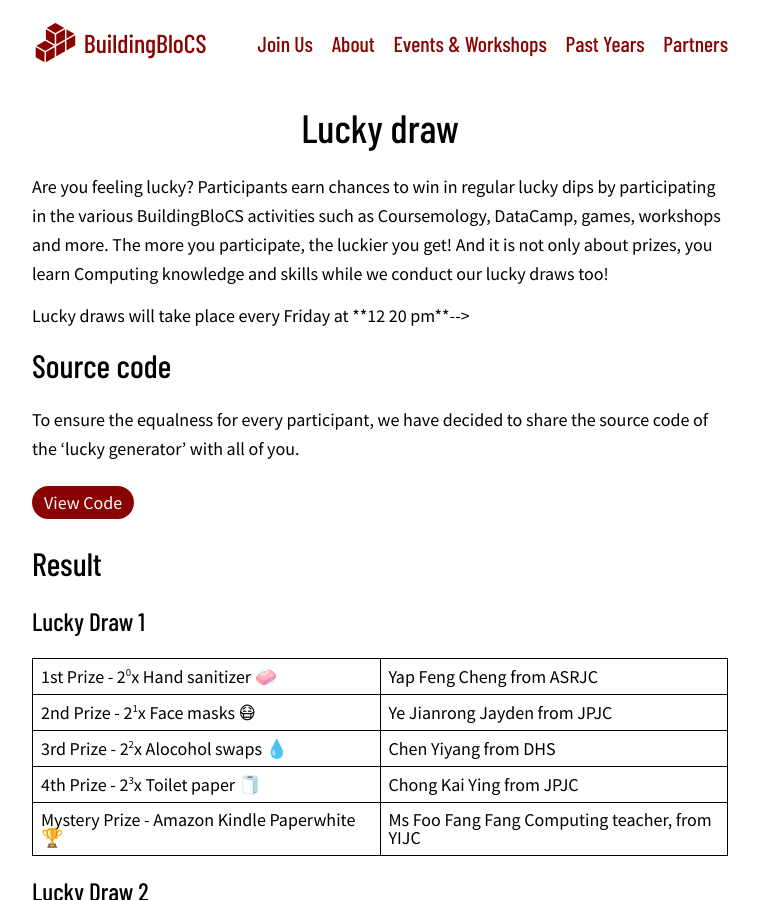
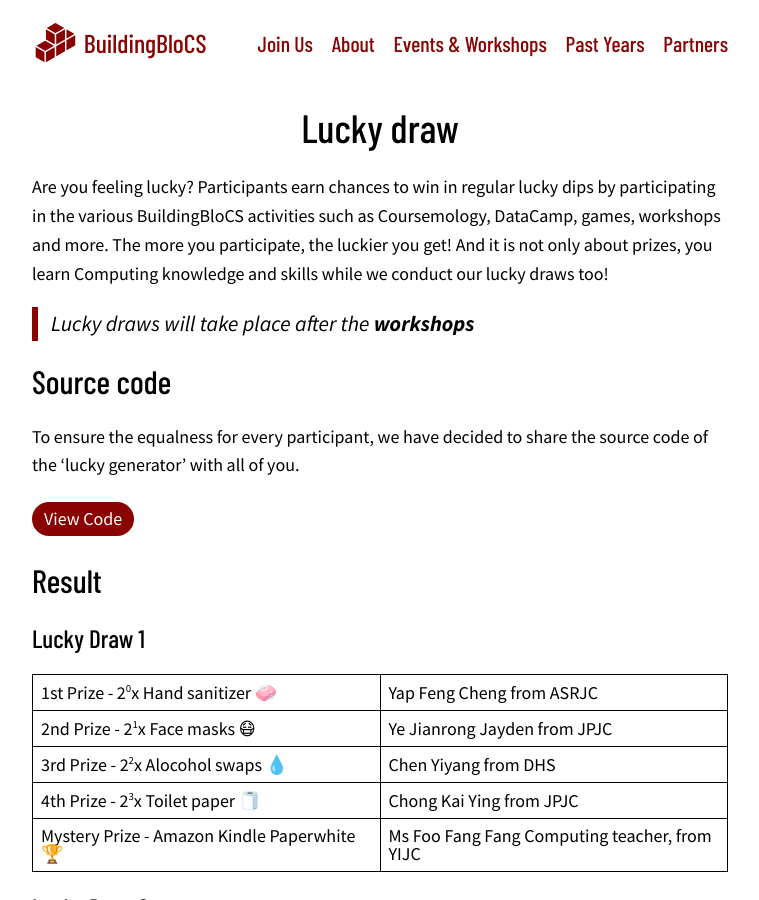
Before and after one commit to buildingblocs/2020, a Jekyll site: the page built from pre-event/luckydraw/index.md, in a window 1280 px wide and 900 px high. Shown: the whole window, without its empty margins (260-1019 px from the left). Built offline with Jekyll 4.4.1, drawn with Linux system fonts in a browser that asks for light colours; some web fonts are replaced; our own code applies the rules of GitHub Pages for plain Markdown files.

Commit message:
corrected erroneous date

```diff
--- a/pre-event/luckydraw/index.md
+++ b/pre-event/luckydraw/index.md
@@ -7,7 +7,7 @@ layout: default
 
 Are you feeling lucky? Participants earn chances to win in regular lucky dips by participating in the various BuildingBloCS activities such as Coursemology, DataCamp, games, workshops and more. The more you participate, the luckier you get! And it is not only about prizes, you learn Computing knowledge and skills while we conduct our lucky draws too!
 
-<!-->Lucky draws will take place every Friday at **12 20 pm**-->
+>Lucky draws will take place after the **workshops**
 
 <!-- Do visit [classdo.com](https://classdo.com) and witness the lucky draw unfold. -->
 
```
